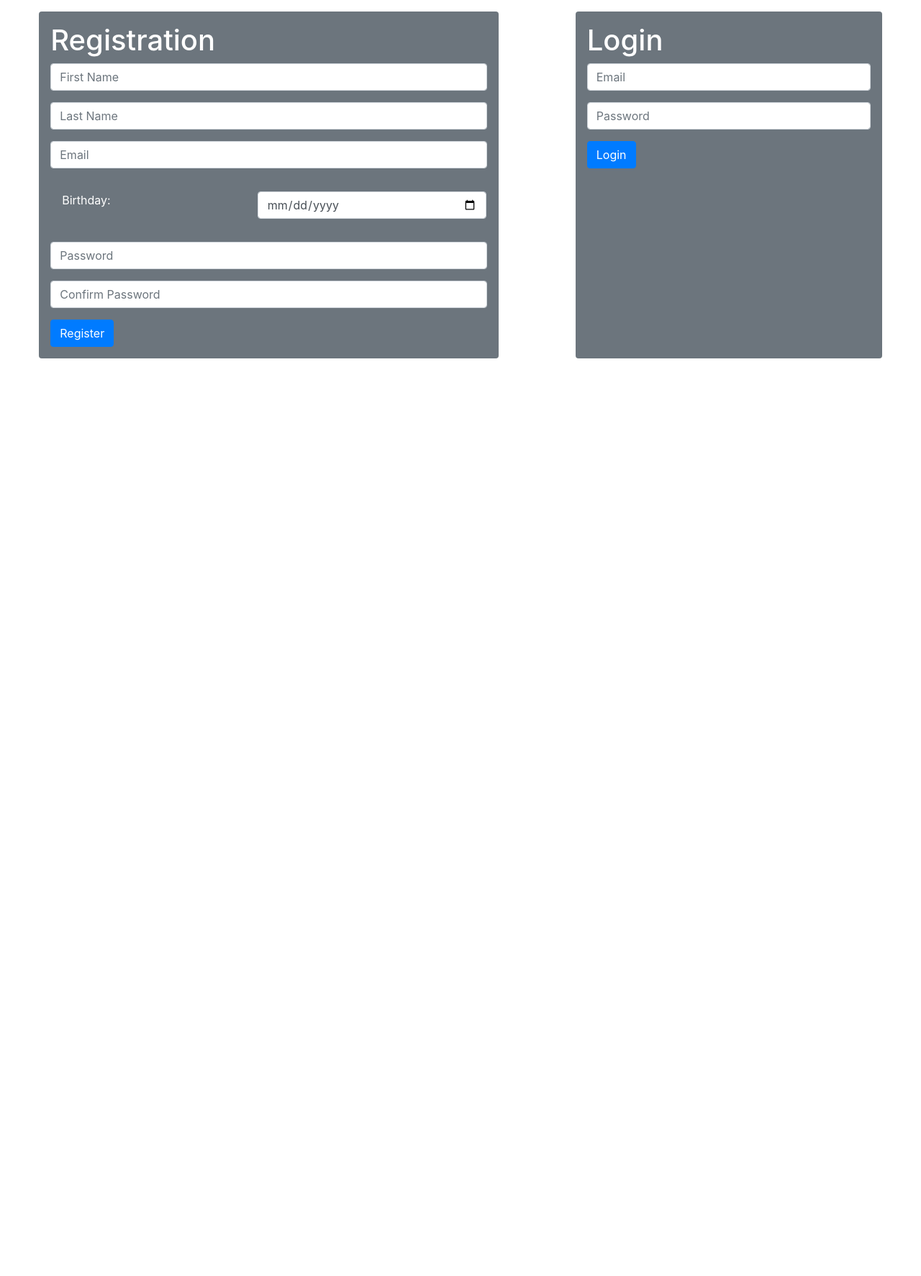
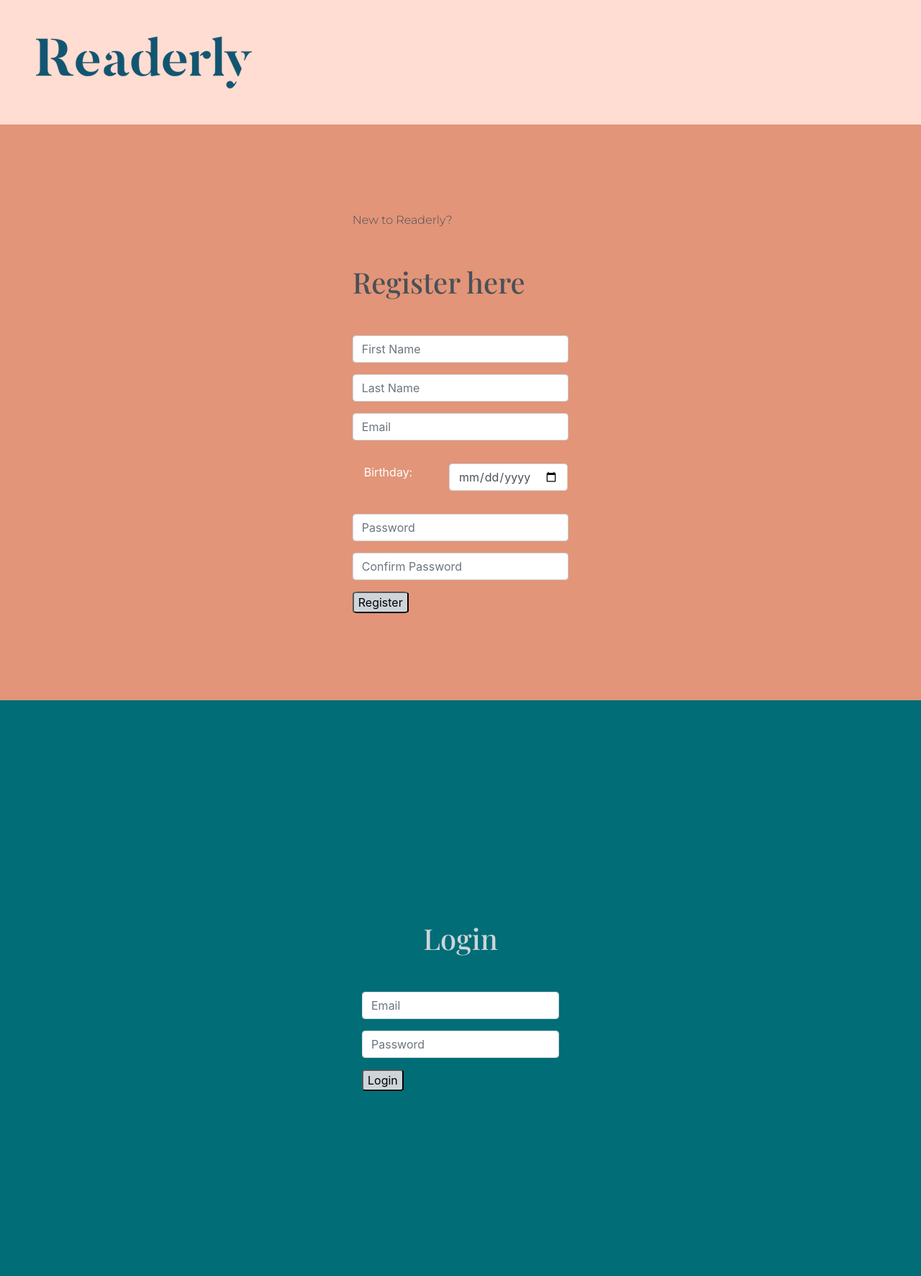
Before and after one commit to jrait/readerly2, a Django app: page / in a window 1280 px wide. Shown: the whole page at 72% size. Before the commit the page ends 498 px from the top, so only its background shows below. Run offline with Django 3.2, Linux system fonts and the light colour scheme; style sheets or scripts are compiled from the project's sources; some libraries are stand-ins or nearby versions.

Commit message:
added Sass, styled login

```diff
--- a/readerly_app/static/css/style.css
+++ /dev/null
@@ -1,17 +0,0 @@
-body {
-    background-color:white;
-    color:black;
-}
-
-.dark_mode {
-    background-color:black;
-    color:white;
-}
-
-#viewerCanvas{
-    text-align:center;
-    display:none;
-}
-#hide{
-    display:none;
-}
--- /dev/null
+++ b/readerly_app/static/scss/_login.scss
@@ -0,0 +1,11 @@
+#login {
+    @extend #register;
+    background:$firstColor;
+
+    h1{
+        color:$textLight;
+    }
+    #form {
+        max-width:700px;
+    }
+}
--- /dev/null
+++ b/readerly_app/static/scss/_register.scss
@@ -0,0 +1,24 @@
+@mixin flexCenter($direction, $background, $text) {
+    display:flex;
+    justify-content:center;
+    align-items:center;
+    height:100vh;
+    flex-direction: $direction;
+    background: $background;
+    color: $text;
+}
+
+#register {
+    @include flexCenter(column, $secondColor, $textDark);
+
+    p {
+        font-family:$infoFont;
+    }
+    h1{
+        font-family:$headerFont;
+        margin:50px 0px;
+    }
+    form {
+        max-width:700px;
+    }
+}
--- /dev/null
+++ b/readerly_app/static/scss/_variables.scss
@@ -0,0 +1,10 @@
+$firstColor: rgb(0, 109, 119);
+$secondColor: rgb(226, 149, 120);
+$thirdColor: rgb(255, 221, 210);
+$fourthColor: rgb(0, 109, 119);
+
+$textDark: rgb(73, 80, 87);
+$textLight: rgb(206, 212, 218);
+
+$headerFont: 'Playfair Display', serif;
+$infoFont: 'Montserrat', sans-serif;
--- /dev/null
+++ b/readerly_app/static/scss/style.scss
@@ -0,0 +1,24 @@
+@import url('https://fonts.googleapis.com/css2?family=Playfair+Display:wght@500&display=swap');
+@import url('https://fonts.googleapis.com/css2?family=Montserrat:wght@300&family=Playfair+Display:wght@500&display=swap');
+
+@import "./variables";
+@import "./register";
+@import "./login";
+
+#container {
+    background:$thirdColor;
+}
+
+#logo {
+    margin:50px;
+}
+
+button {
+    background:$textLight;
+    border-radius:10%;
+}
+
+.dark_mode {
+    background-color:black;
+    color:white;
+}
--- a/readerly_app/templates/index.html
+++ b/readerly_app/templates/index.html
@@ -4,19 +4,21 @@
 <head>
     <meta charset="UTF-8">
     <meta name="viewport" content="width=device-width, initial-scale=1.0">
-    <title>Login</title>
+    <title>Readerly Login</title>
     <link rel="stylesheet" href="https://stackpath.bootstrapcdn.com/bootstrap/4.5.2/css/bootstrap.min.css"
         integrity="sha384-JcKb8q3iqJ61gNV9KGb8thSsNjpSL0n8PARn9HuZOnIxN0hoP+VmmDGMN5t9UJ0Z" crossorigin="anonymous">
-    {% load static %}
-    <link rel="stylesheet" type="text/css" href="{% static 'css/style.css' %}">
+    {% load sass_tags %}
+    <link rel="stylesheet" type="text/css" href="{% sass_src 'scss/style.scss' %}">
 
 </head>
 
 
 <body>
+
     <div id="container">
-        <!--toggle -->
-        <!-- <button type="submit" class="m-4 btn btn-secondary" id="switch">Toggle Dark Mode</button> -->
+        {% load static %}
+        <img id="logo" src="{% static 'img/navy_logo.png' %}" alt="Readerly Logo">
+        <div id="register">
             {% if messages %}
             <div class='messages mt-3'>
                 {% for message in messages %}
@@ -24,9 +26,9 @@
                 {% endfor %}
             </div>
             {% endif %}
-        <div class='row p-3 justify-content-around'>
-            <div class='col-6 bg-secondary rounded p-3'>
-                <h1 class='text-white'>Registration</h1>
+            <div>
+                <p>New to Readerly?</p>
+                <h1>Register here</h1>
 
                 <form action='/register' method='post'>
                     {% csrf_token %}
@@ -49,21 +51,24 @@
                     <div class="form-group">
                         <input type='password' name='password2' placeholder="Confirm Password" class="form-control">
                     </div>
-                    <input type='submit' class='btn btn-primary' value='Register'>
+                    <button type='submit'>Register</button>
                 </form>
             </div>
-            <div class='col-4 bg-secondary rounded p-3'>
-                <h1 class='text-white'>Login </h1>
+        </div>
 
-                <form action='/login' method='post'>
+        <div id="login">
+            <h1>Login </h1>
+
+            <form id="form" action='/login' method='post'>
                 {% csrf_token %}
                 <div class="form-group">
                     <input type='text' name='email' placeholder="Email" class="form-control"></div>
                 <div class="form-group">
                     <input type='password' name='password' placeholder="Password" class="form-control">
                 </div>
-                    <input type='submit' class='btn btn-primary' value='Login'>
+                <button type='submit'>Login</button>
             </form>
+        </div>
     </div>
     </div>
 
```
Also changed, not shown: readerly/settings.py (+10 -0 lines), readerly_app/static/scss/style.css (added, +64 -0 lines), requirements.txt (added, +21 -0 lines), static/scss/style.css (added, +9 -0 lines), readerly_app/static/img/mint_logo.png (added), readerly_app/static/img/navy_logo.png (added), readerly_app/static/img/pink_logo.png (added), 2 other files. Lines whose indentation alone changed are shown as unchanged.
